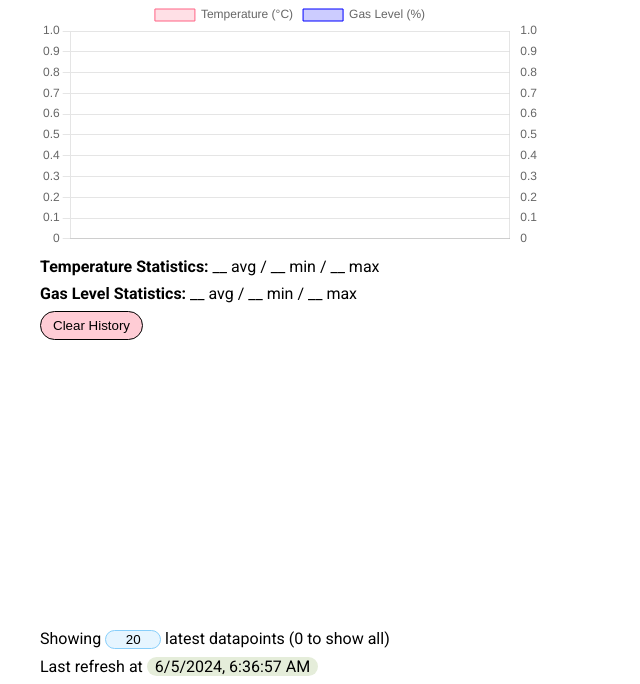
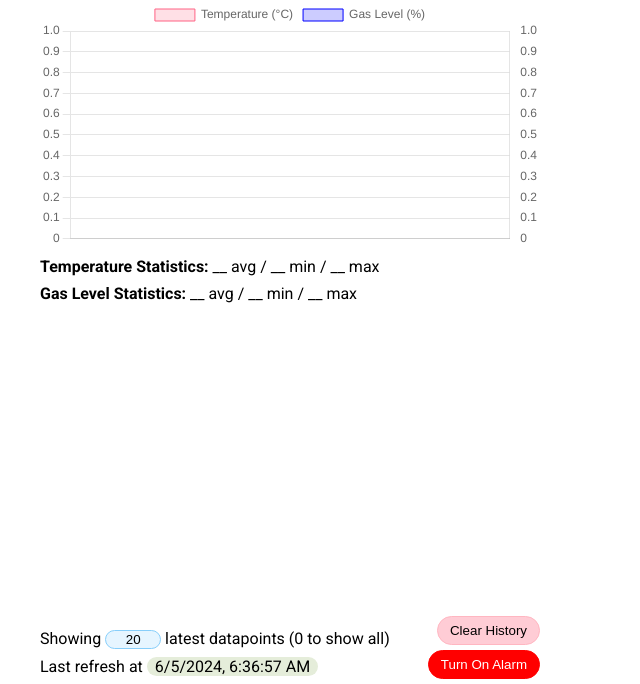
Before and after one commit to tristanphan/smokey-bears, a Flask app: page / in a window 1280 px wide. Shown: the part 116-800 px from the top of the page, without its empty margins (0-640 px from the left). Run offline with Flask 3, Linux system fonts and the light colour scheme; data that the repository does not hold is empty; some web fonts are replaced.

Commit message:
[Server] Add alarm button functionality to web interface

```diff
--- a/server/static/script.js
+++ b/server/static/script.js
@@ -36,12 +36,31 @@ async function clearHistory() {
     }
 }
 
+async function turnOffAlarm() {
+    if (confirm("Are you sure you want to deactivate the alarm?")) {
+        await fetch("/set_alarm?status=off")
+        await updateChart()
+    }
+}
+
+async function turnOnAlarm() {
+    if (confirm("Are you sure you want to activate the alarm?")) {
+        await fetch("/set_alarm?status=on")
+        await updateChart()
+    }
+}
+
 async function updateChart() {
     let response = await fetch("/retrieve")
     let data = await response.json()
+
+    // Extract request
     let timestamps = data["timestamps"];
     let temperatureValues = data["temperature_values"]
     let gasLevelValues = data["gas_level_values"];
+    let alarmStatus = data["alarm_status"];
+
+    // Set chart datapoints
     let numToShow = Math.max(0, document.getElementById("datapoint-count").value);
     if (numToShow > 0) {
         chart.data.labels = timestamps.slice(Math.max(0, timestamps.length - numToShow))
@@ -52,6 +71,8 @@ async function updateChart() {
         chart.data.datasets[0].data = temperatureValues
         chart.data.datasets[1].data = gasLevelValues
     }
+
+    // Set statistics
     if (data["timestamps"].length === 0) {
         document.getElementById("avg_temp").innerText = "__";
         document.getElementById("avg_hum").innerText = "__";
@@ -69,8 +90,20 @@ async function updateChart() {
     }
     chart.update();
 
+    // Set refresh date
     let now = new Date()
     document.getElementById("last_refresh_time").innerText = now.toLocaleDateString() + ", " + now.toLocaleTimeString()
+
+    // Set alarm buttons
+    if (alarmStatus) {
+        document.getElementById("alarm-on-button").hidden = true
+        document.getElementById("alarm-off-button").hidden = false
+        document.getElementById("alarm-text").hidden = false
+    } else {
+        document.getElementById("alarm-on-button").hidden = false
+        document.getElementById("alarm-off-button").hidden = true
+        document.getElementById("alarm-text").hidden = true
+    }
 }
 
 void updateChart()
--- a/server/static/style.css
+++ b/server/static/style.css
@@ -23,10 +23,31 @@ p {
 
 #clear-button {
     background-color: rgb(255, 192, 203, 0.8);
-    border: 1px solid black;
+    border: 1px solid rgb(255, 182, 193);
     border-radius: 24px;
     padding: 6px 12px;
     color: black;
+    width: fit-content;
+    height: fit-content;
+}
+
+#alarm-on-button {
+    background-color: rgb(255, 0, 0);
+    border: 1px solid red;;
+    border-radius: 24px;
+    padding: 6px 12px;
+    color: white;
+    width: fit-content;
+    height: fit-content;
+}
+
+#alarm-off-button {
+    background-color: orange;
+    border: 1px solid darkorange;
+    border-radius: 24px;
+    padding: 6px 12px;
+    width: fit-content;
+    height: fit-content;
 }
 
 #datapoint-count {
@@ -61,5 +82,29 @@ p {
 
 #footer {
     position: fixed;
+    display: flex;
+    align-items: flex-end;
     bottom: 0;
+    left: 40px;
+    width: 500px;
+    justify-content: space-between;
 }
+
+#button-column {
+    display: flex;
+    flex-direction: column;
+    align-items: flex-end;
+}
+
+#alarm-text {
+    animation: alarm-pulse 500ms infinite;
+}
+
+@keyframes alarm-pulse {
+    0%, 100% {
+        color: #000000;
+    }
+    50% {
+        color: #FF0000;
+    }
+}
--- a/server/templates/index.html
+++ b/server/templates/index.html
@@ -22,12 +22,15 @@
             <canvas id="weather-chart"></canvas>
         </div>
 
+        <h1 id="alarm-text" hidden>🚨 ALARM IS ON!!!</h1>
+
         <p><b>Temperature Statistics:</b> <span id="avg_temp"></span> avg / <span id="min_temp"></span> min / <span
                 id="max_temp"></span> max</p>
         <p><b>Gas Level Statistics: </b> <span id="avg_hum"></span> avg / <span id="min_hum"></span> min / <span
                 id="max_hum"></span> max</p>
 
         <div id="footer">
+            <div>
                 <label>
                     Showing
                     <input type="number" id="datapoint-count" value="20"/>
@@ -35,8 +38,15 @@
                 </label>
                 <p>Last refresh at <span id="last_refresh_time"></span></p>
             </div>
+            <div id="button-column">
+                <button onclick="clearHistory()" id="clear-button">Clear History</button>
+                <div style="height: 5px"></div>
+                <button onclick="turnOnAlarm()" id="alarm-on-button">Turn On Alarm</button>
+                <button onclick="turnOffAlarm()" id="alarm-off-button" hidden>Turn Off Alarm</button>
+                <div style="height: 5px"></div>
+            </div>
+        </div>
 
-        <button onclick="clearHistory()" id="clear-button">Clear History</button>
 
         <script src="{{ url_for('static', filename='script.js') }}"></script>
     </body>
```
Lines whose indentation alone changed are shown as unchanged.
